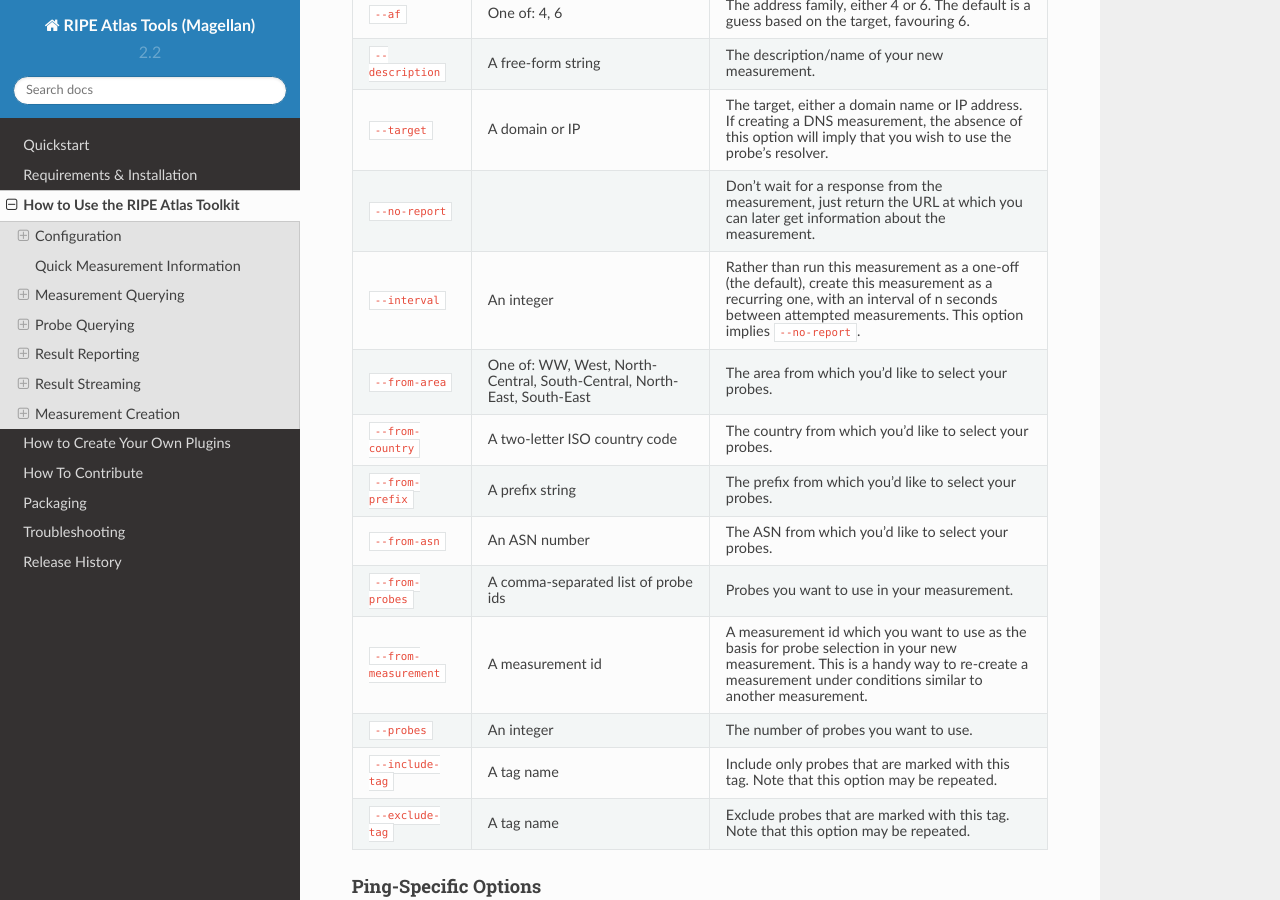
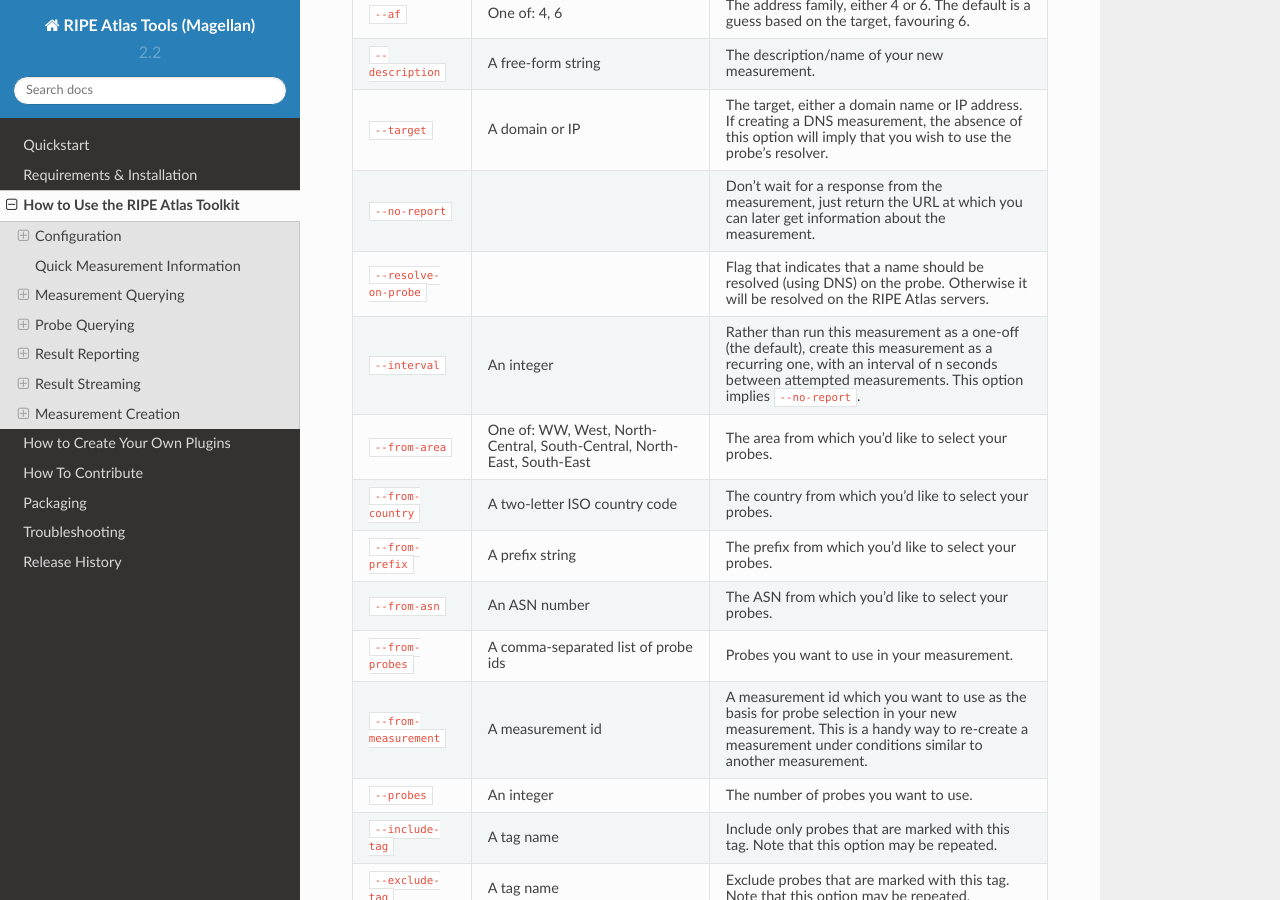
Before and after one commit to RIPE-NCC/ripe-atlas-tools, a Sphinx documentation site: the page built from docs/use.rst, in a window 1280 px wide and 900 px high, scrolled down 7684 px. Built offline with Sphinx 7.4.7 and the Read the Docs theme 2.0.0, drawn with Linux system fonts in a browser that asks for light colours; formulas are drawn with MathJax 3.

Commit message:
Add new `--resolve-on-probe` flag to docs

```diff
--- a/docs/use.rst
+++ b/docs/use.rst
@@ -479,6 +479,11 @@
                                             which you can later get information
                                             about the measurement.
 
+``--resolve-on-probe``                      Flag that indicates that a name
+                                            should be resolved (using DNS) on
+                                            the probe. Otherwise it will be
+                                            resolved on the RIPE Atlas servers.
+
 ``--interval``          An integer          Rather than run this measurement as
                                             a one-off (the default), create this
                                             measurement as a recurring one, with
```
